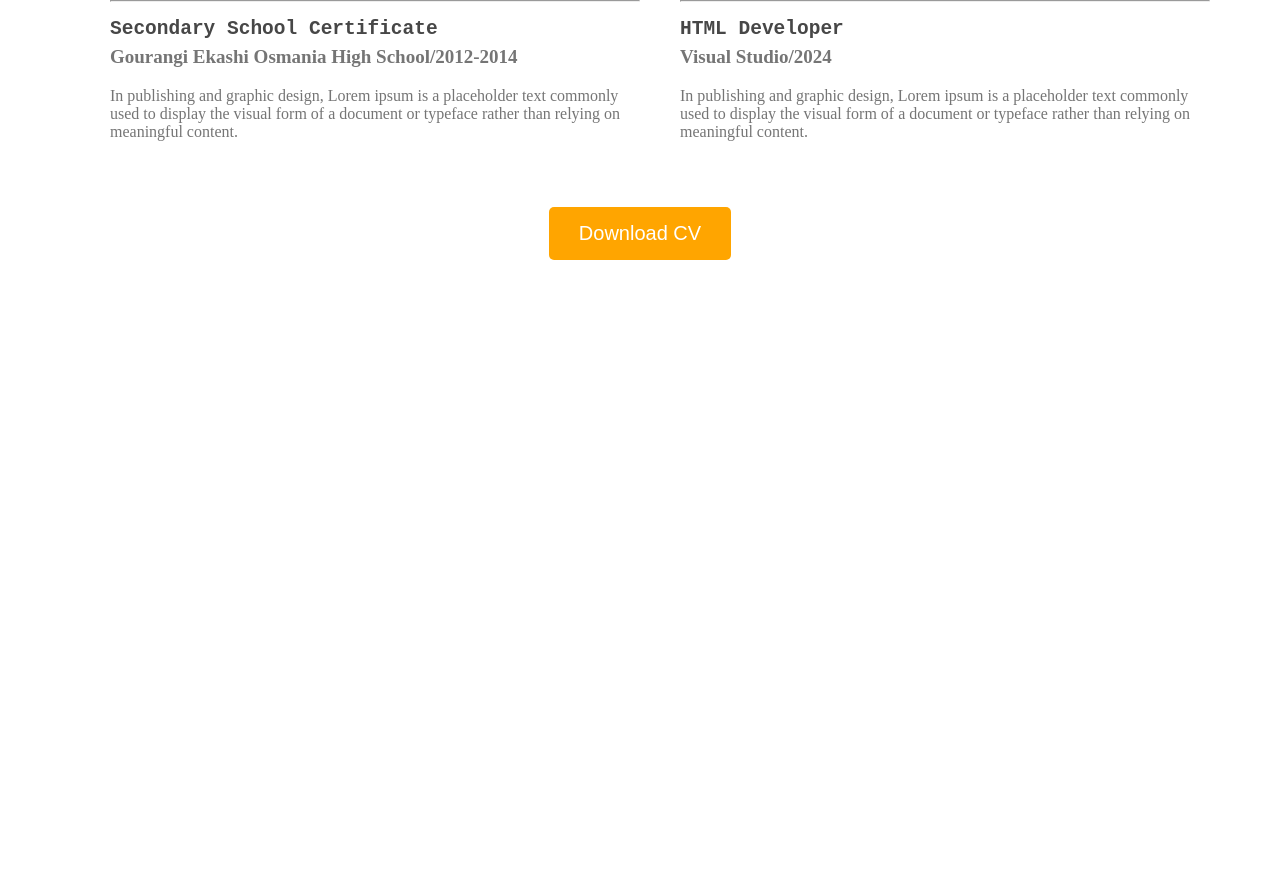
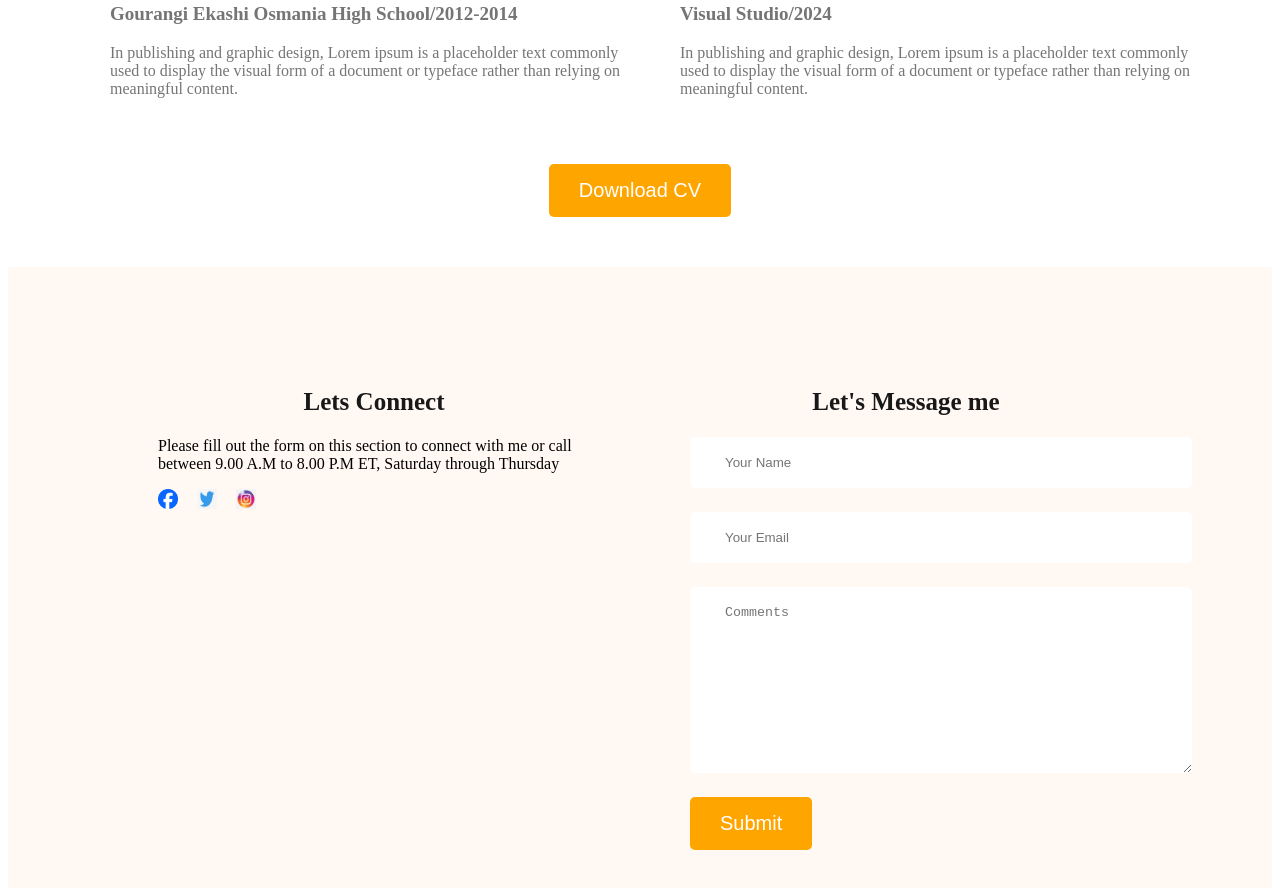
Before and after one commit to kohinoor000/web-developer-portfolio, a plain HTML site: page index.html in a window 1280 px wide. Shown: the part 2291-3179 px from the top of the page. Before the commit the page ends 2559 px from the top, so only its background shows below. Drawn offline with Linux system fonts and the light colour scheme.

Commit message:
added contact

```diff
--- a/index.html
+++ b/index.html
@@ -158,6 +158,25 @@
          </section>
     </main>
     <footer>
+    <div class="footer-column">
+      <h2 class="section-title">Lets Connect</h2>
+      <p class="footer-description">Please fill out the form on this section to connect with me or
+      call between 9.00 A.M to 8.00 P.M ET, Saturday through Thursday </p>
+      <div class="fav-link">
+        <a href=""><img class="image" src="icons/Facebook.png" alt="facebook"></a>
+        <a href=""><img class="image" src="icons/twitter.png" alt="twitter"></a>
+        <a href=""><img class="image" src="icons/instragram.jpeg" alt="instragram"></a>
+      </div>
+    </div>
+    <div class="footer-column">
+      <h2 class="section-title">Let's Message me</h2>
+      <form class="form">
+        <input class="contact" type="text" name="" id="" placeholder="Your Name">
+        <input  class="contact" type="email" name="" id="" placeholder="Your Email">
+        <textarea class="contact" name="" id="" cols="30" rows="10" placeholder="Comments"></textarea>
+        <input class="btn-primary" type="submit" value="Submit">
+      </form>
+    </div>
 
     </footer>
 </body>
--- a/styles/style.css
+++ b/styles/style.css
@@ -35,7 +35,7 @@ nav a{
     padding: 15px 30px;
     border-radius: 5px;
     background-color:orange;
-    border: 0;
+    border: 0px;
     color: white;
     font-size: 20px;
    /* font-weight:700; */
@@ -85,7 +85,7 @@ main{
 }
 .section-title{
     color: #181818;
-    font-size: 30px;
+    font-size: 25px;
     text-align: center;
 }
 .about-me{
@@ -108,6 +108,9 @@ main{
 .info-description{
 margin-top: 3px;
 }
+/* section{
+    background-color: #fff8f3;
+} */
 
 /* skills related style */
 .section-description{
@@ -169,3 +172,32 @@ img{
     text-align:center;
     margin-top: 50px;
 }
+/* footer style */
+
+footer{
+    display: flex;
+    gap: 100px;
+    background-color: #fff8f3;
+    padding: 100px 150px;
+    margin-top: 50px;
+}
+.fav-link a{
+   margin-right: 15px;
+}
+.image{
+   width: 20px;
+   height: 20px;
+}
+.footer-column{
+  width: 50%;
+}
+.contact{
+    display: block;
+   margin-bottom: 24px;
+  padding: 18px 35px;
+  color: #757575;
+  border-radius: 5px;
+  background-color: #FFF;
+  border: 0px;
+  width: 100%;
+}
```
Also changed, not shown: icons/Facebook.png (added), icons/instragram.jpeg (added), icons/twitter.png (added).
